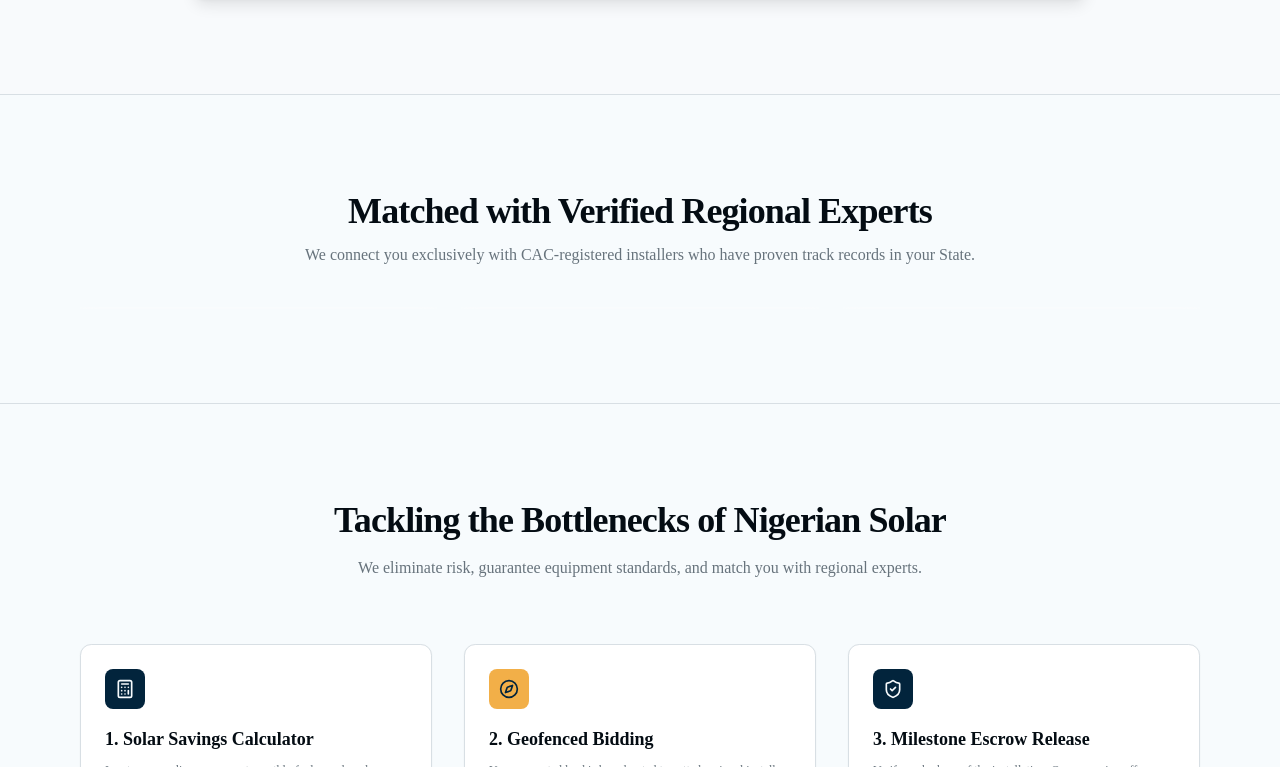
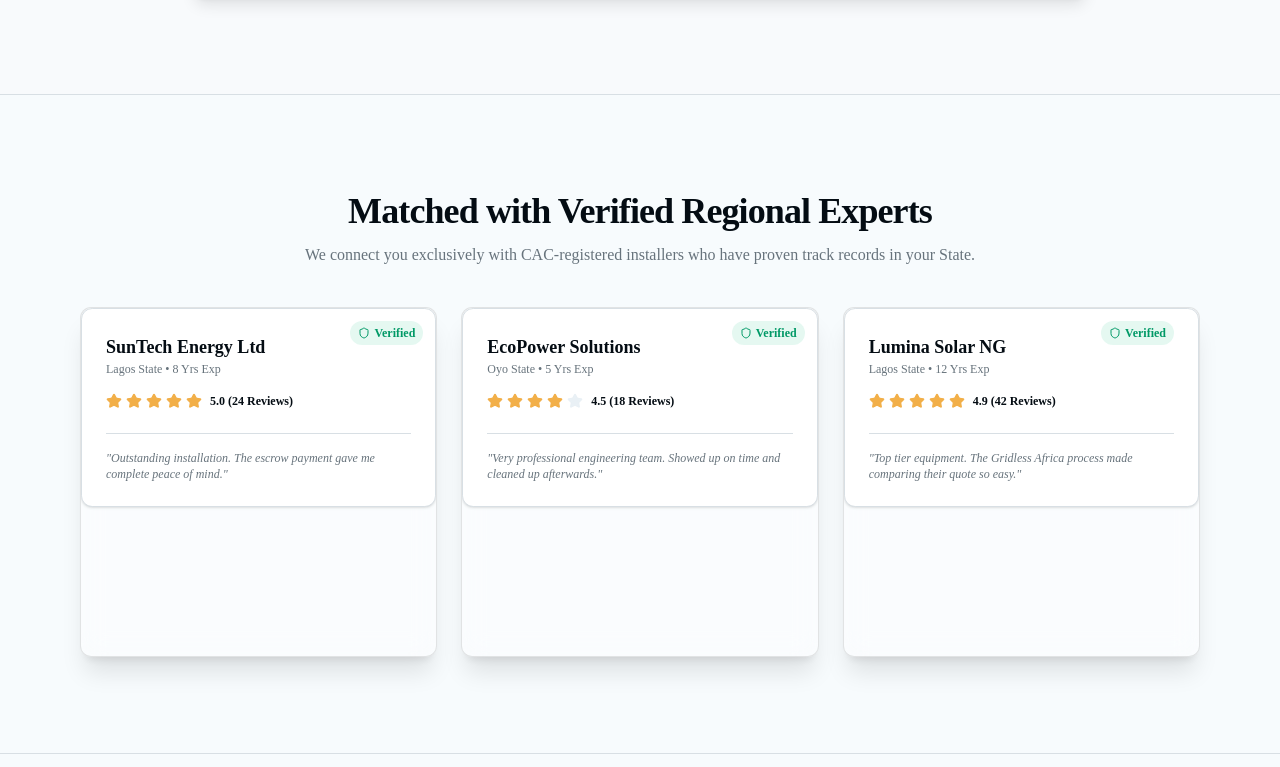
Before and after one commit to Muller5000/gridless-africa, a Next.js app: page / in a window 1280 px wide. Shown: the part 1433-2200 px from the top of the page. Built offline with nearby package versions, Linux system fonts and the light colour scheme.

Commit message:
Fix flip card height collapse and improve glass morphism visibility

```diff
--- a/src/app/(public)/page.tsx
+++ b/src/app/(public)/page.tsx
@@ -100,7 +100,10 @@ export default function LandingPage() {
       </section>
 
       {/* Installer Showcase Deck */}
-      <section className="border-border w-full border-b py-16 md:py-24">
+      <section className="border-border relative w-full overflow-hidden border-b py-16 md:py-24">
+        {/* Decorative background for glass morphism */}
+        <div className="from-primary/10 via-secondary/10 to-primary/10 absolute top-1/2 left-1/2 -z-10 h-full w-[150%] -translate-x-1/2 -translate-y-1/2 rounded-full bg-gradient-to-r blur-[100px]" />
+
         <div className="container mx-auto max-w-6xl space-y-10 px-4">
           <div className="space-y-3 text-center">
             <h2 className="text-foreground text-3xl font-extrabold tracking-tight sm:text-4xl">
--- a/src/components/installer-showcase.tsx
+++ b/src/components/installer-showcase.tsx
@@ -11,7 +11,7 @@ export function InstallerShowcase() {
     <div className="grid grid-cols-1 gap-6 md:grid-cols-3">
       {/* Installer Card 1 */}
       <FlipCard
-        className="h-full w-full"
+        className="h-[350px] w-full"
         front={
           <div className="bg-card border-border group relative flex flex-col gap-4 overflow-hidden rounded-xl border p-6 shadow-sm transition-all hover:shadow-md">
             <div className="absolute top-0 right-0 p-3">
@@ -56,7 +56,7 @@ export function InstallerShowcase() {
       />
       {/* Installer Card 2 */}
       <FlipCard
-        className="h-full w-full"
+        className="h-[350px] w-full"
         front={
           <div className="bg-card border-border group relative flex flex-col gap-4 overflow-hidden rounded-xl border p-6 shadow-sm transition-all hover:shadow-md">
             <div className="absolute top-0 right-0 p-3">
@@ -101,7 +101,7 @@ export function InstallerShowcase() {
       />
       {/* Installer Card 3 */}
       <FlipCard
-        className="h-full w-full"
+        className="h-[350px] w-full"
         front={
           <div className="bg-card border-border group relative flex flex-col gap-4 overflow-hidden rounded-xl border p-6 shadow-sm transition-all hover:shadow-md">
             <div className="absolute top-0 right-3 p-3">
--- a/src/components/ui/flip-card.tsx
+++ b/src/components/ui/flip-card.tsx
@@ -47,7 +47,7 @@ export function FlipCard({ front, back, className }: FlipCardProps) {
         {/* Front side */}
         <div
           className={cn(
-            "absolute inset-0 rounded-xl border border-white/20 bg-white/10 shadow-lg backdrop-blur-sm",
+            "absolute inset-0 rounded-xl border border-black/10 bg-white/40 shadow-xl backdrop-blur-md dark:border-white/20 dark:bg-white/10",
             "flex flex-col overflow-hidden",
             "backface-hidden",
           )}
@@ -57,7 +57,7 @@ export function FlipCard({ front, back, className }: FlipCardProps) {
         {/* Back side */}
         <div
           className={cn(
-            "absolute inset-0 rounded-xl border border-white/20 bg-white/10 shadow-lg backdrop-blur-sm",
+            "absolute inset-0 rounded-xl border border-black/10 bg-white/40 shadow-xl backdrop-blur-md dark:border-white/20 dark:bg-white/10",
             "flex flex-col overflow-hidden",
             "rotate-y-180 backface-hidden",
           )}
```
